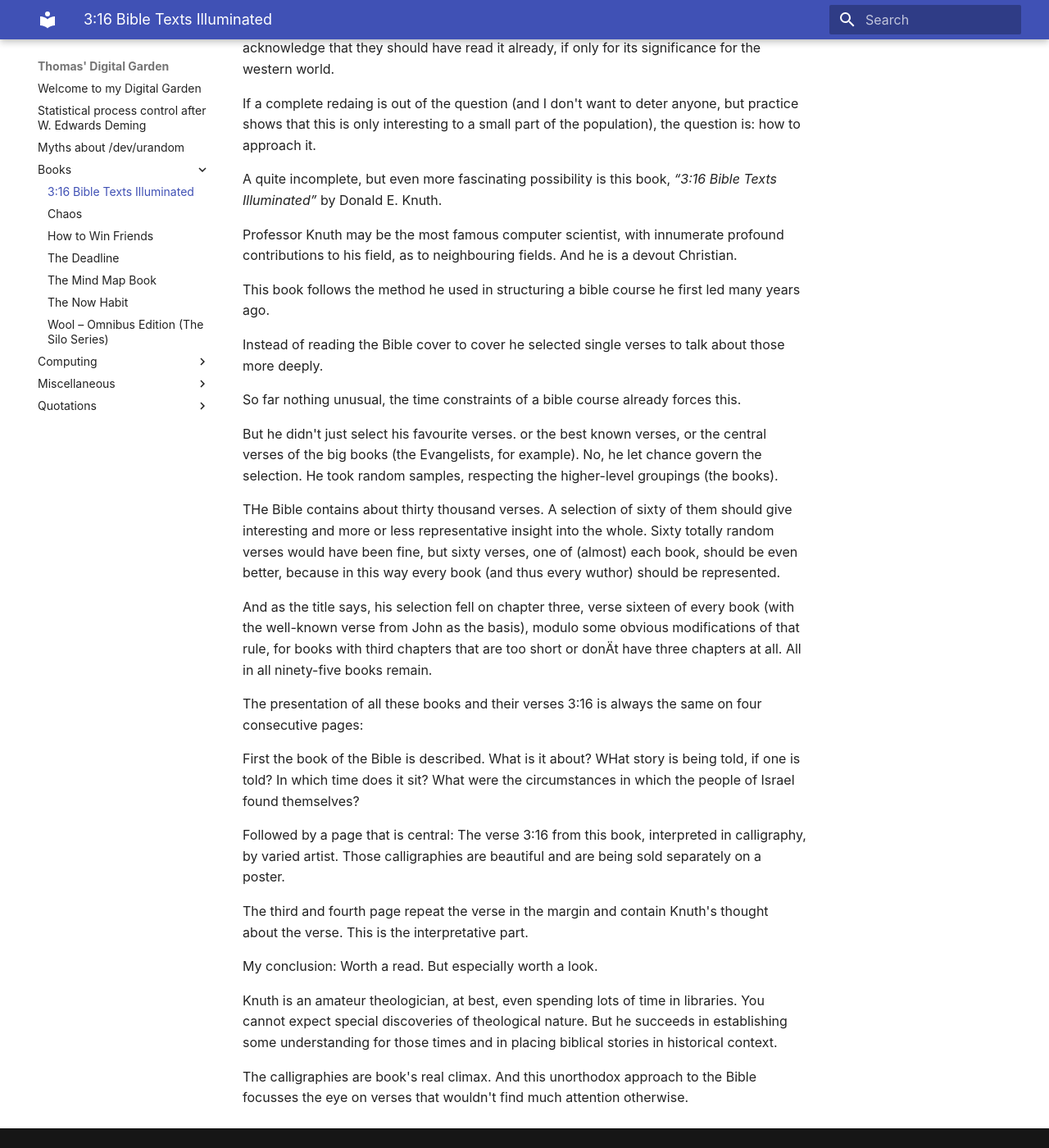
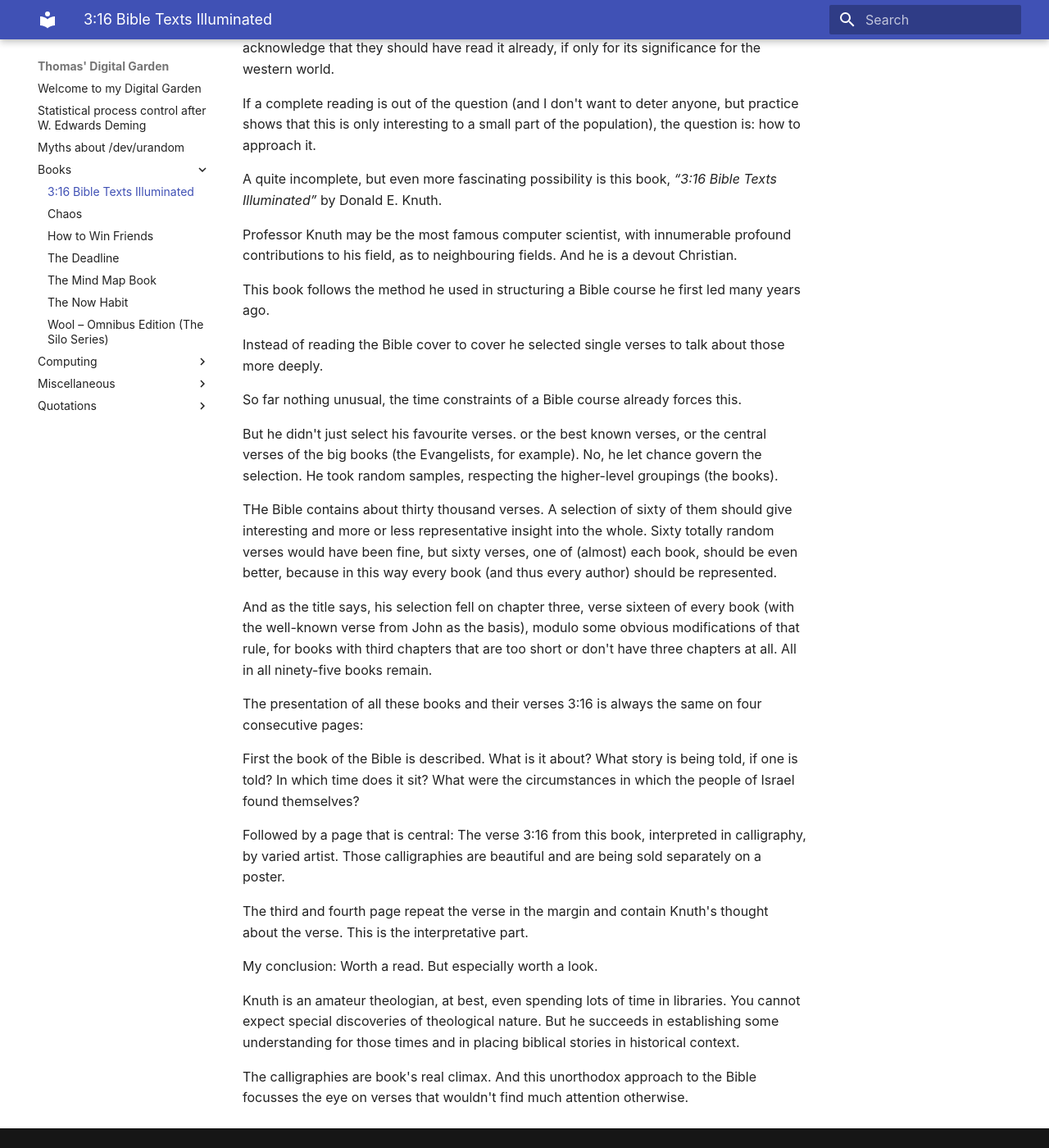
Before and after one commit to th/2uo.de, an MkDocs documentation site: the page built from docs/Books/316-bible-texts-illuminated.md, in a window 1280 px wide and 1400 px high, scrolled down 210 px. Shown: the whole window at 82% size. Built offline with MkDocs 1.6.1 and Material for MkDocs 9.7.7, drawn with Linux system fonts in a browser that asks for light colours.

Commit message:
Typos fixed.
See https://news.ycombinator.com/item?id=33083310

```diff
--- a/docs/Books/316-bible-texts-illuminated.md
+++ b/docs/Books/316-bible-texts-illuminated.md
@@ -4,34 +4,34 @@ The Bible, book of books. But few people who aren't already deeply believing hav
 Some phrases from it have entered our culture and common vocabulary, but because of its length the Bible can intimidate.
 Even those who would acknowledge that they should have read it already, if only for its significance for the western world.
 
-If a complete redaing is out of the question (and I don't want to deter anyone, but practice shows that this is only interesting
+If a complete reading is out of the question (and I don't want to deter anyone, but practice shows that this is only interesting
 to a small part of the population), the question is: how to approach it.
 
 A quite incomplete, but even more fascinating possibility is this book, _“3:16 Bible Texts Illuminated”_ by Donald E. Knuth.
 
-Professor Knuth may be the most famous computer scientist, with innumerate profound contributions to his field, as to neighbouring fields.
+Professor Knuth may be the most famous computer scientist, with innumerable profound contributions to his field, as to neighbouring fields.
 And he is a devout Christian.
 
-This book follows the method he used in structuring a bible course he first led many years ago.
+This book follows the method he used in structuring a Bible course he first led many years ago.
 
 Instead of reading the Bible cover to cover he selected single verses to talk about those more deeply.
 
-So far nothing unusual, the time constraints of a bible course already forces this.
+So far nothing unusual, the time constraints of a Bible course already forces this.
 
 But he didn't just select his favourite verses. or the best known verses, or the central verses of the big books (the Evangelists, for example).
 No, he let chance govern the selection. He took random samples, respecting the higher-level groupings (the books).
 
 THe Bible contains about thirty thousand verses. A selection of sixty of them should give interesting and more or less representative insight
 into the whole. Sixty totally random verses would have been fine, but sixty verses, one of (almost) each book, should be even better,
-because in this way every book (and thus every wuthor) should be represented.
+because in this way every book (and thus every author) should be represented.
 
 And as the title says, his selection fell on chapter three, verse sixteen of every book (with the well-known verse from John as the basis),
-modulo some obvious modifications of that rule, for books with third chapters that are too short or donÄt have three chapters at all.
+modulo some obvious modifications of that rule, for books with third chapters that are too short or don't have three chapters at all.
 All in all ninety-five books remain.
 
 The presentation of all these books and their verses 3:16 is always the same on four consecutive pages:
 
-First the book of the Bible is described. What is it about? WHat story is being told, if one is told? In which time does it sit?
+First the book of the Bible is described. What is it about? What story is being told, if one is told? In which time does it sit?
 What were the circumstances in which the people of Israel found themselves?
 
 Followed by a page that is central: The verse 3:16 from this book, interpreted in calligraphy, by varied artist.
@@ -41,7 +41,7 @@ The third and fourth page repeat the verse in the margin and contain Knuth's tho
 
 My conclusion: Worth a read. But especially worth a look.
 
-Knuth is an amateur theologician, at best, even spending lots of time in libraries. You cannot expect special discoveries of theological nature.
+Knuth is an amateur theologian, at best, even spending lots of time in libraries. You cannot expect special discoveries of theological nature.
 But he succeeds in establishing some understanding for those times and in placing biblical stories in historical context.
 
 The calligraphies are book's real climax. And this unorthodox approach to the Bible focusses the eye on verses that wouldn't find much attention otherwise.
```
